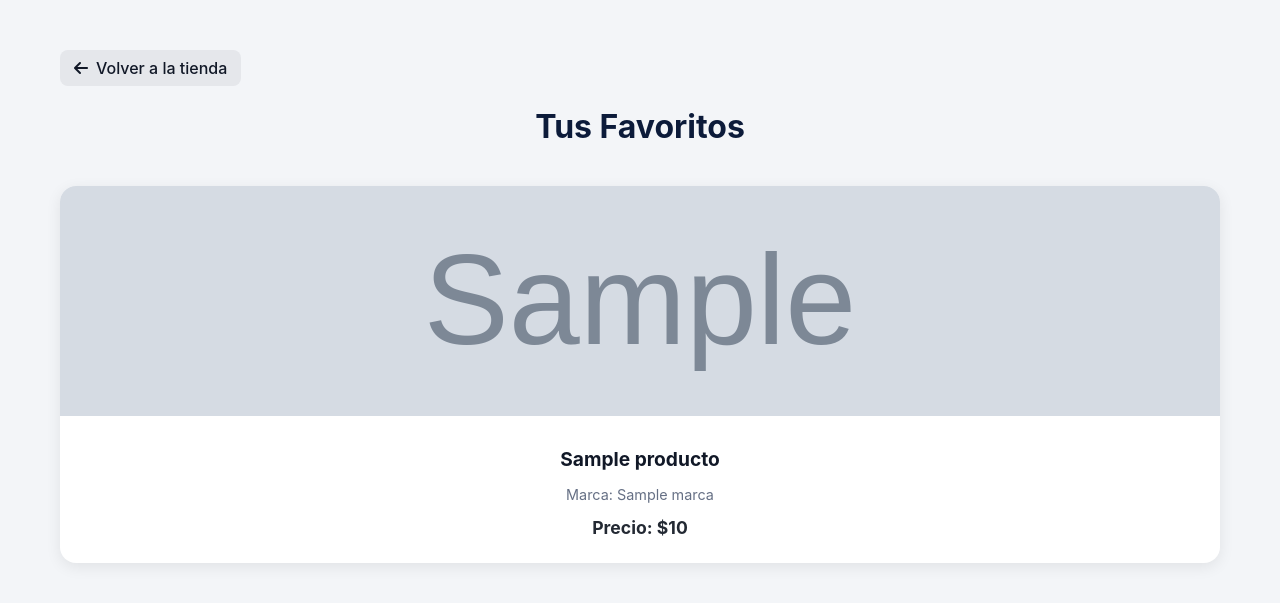
After one commit to Karl-Mitx/ProyectoPrograll2025, a Django app: template productos/templates/productos/favoritos.html in a window 1280 px wide. The commit adds this page. Shown: the top 603 px of the page. Run offline with Django 5.2, Linux system fonts and the light colour scheme; the template is opened without the code that fills it: most values are stand-ins (such as "Sample title", 1, 10 or a date in 2020); grey boxes marked "Sample" are stand-in pictures.

Commit message:
Mejora a favoritos

```diff
--- /dev/null
+++ b/productos/static/productos/favoritos.css
@@ -0,0 +1,123 @@
+.favoritos-container {
+  max-width: 1200px;
+  margin: 50px auto;
+  padding: 0 20px;
+}
+
+.titulo-favoritos {
+  text-align: center;
+  font-size: 2rem;
+  color: #0c1b3a;
+  margin-bottom: 40px;
+}
+
+.favoritos-grid {
+  display: grid;
+  grid-template-columns: repeat(auto-fit, minmax(260px, 1fr));
+  gap: 25px;
+}
+
+.favorito-card {
+  background: #fff;
+  border-radius: 16px;
+  box-shadow: 0 4px 15px rgba(0, 0, 0, 0.08);
+  overflow: hidden;
+  transition: transform 0.2s ease, box-shadow 0.2s ease;
+}
+
+.favorito-card:hover {
+  transform: translateY(-4px);
+  box-shadow: 0 6px 20px rgba(0, 0, 0, 0.12);
+}
+
+.favorito-img img {
+  width: 100%;
+  height: 230px;
+  object-fit: cover;
+}
+
+.favorito-info {
+  padding: 15px;
+  text-align: center;
+}
+
+.favorito-info h2 {
+  font-size: 1.2rem;
+  margin-bottom: 8px;
+  color: #111827;
+}
+
+.favorito-info .marca {
+  color: #667085;
+  font-size: 0.9rem;
+}
+
+.favorito-info .precio {
+  font-weight: bold;
+  color: #232933;
+    font-size: 1.1rem;
+    margin: 10px 0;
+
+}
+
+.btn-toggle-favorito {
+  background: #f43f5e;
+  border: none;
+  color: #fff;
+  font-weight: 500;
+  border-radius: 8px;
+  padding: 10px 16px;
+  cursor: pointer;
+  transition: background 0.2s ease;
+}
+
+.btn-toggle-favorito:hover {
+  background: #e11d48;
+}
+
+.favoritos-vacio {
+  text-align: center;
+  padding: 50px 0;
+}
+
+.btn-volver {
+  display: inline-block;
+  margin-top: 10px;
+  background: #2f6df6;
+  color: #fff;
+  text-decoration: none;
+  padding: 10px 18px;
+  border-radius: 8px;
+  transition: background 0.2s;
+}
+
+.btn-volver:hover {
+  background: #1e50c2;
+}
+
+.volver-container {
+  text-align: left;
+  margin-bottom: 20px;
+}
+
+.btn-volver-simple {
+  display: inline-flex;
+  align-items: center;
+  gap: 8px;
+  background: #e5e7eb;
+  color: #111827;
+  padding: 8px 14px;
+  border-radius: 8px;
+  text-decoration: none;
+  font-weight: 500;
+  transition: background 0.2s ease;
+}
+
+.btn-volver-simple:hover {
+  background: #d1d5db;
+}
+.btn-volver-simple svg {
+  width: 16px;
+  height: 16px;
+  fill: currentColor;
+}
--- /dev/null
+++ b/productos/templates/productos/favoritos.html
@@ -0,0 +1,40 @@
+{% load static %}
+<link rel="stylesheet" href="{% static 'productos/style.css' %}">
+<link rel="stylesheet" href="https://cdnjs.cloudflare.com/ajax/libs/font-awesome/6.5.0/css/all.min.css">
+
+{% block content %}
+<link rel="stylesheet" href="{% static 'productos/favoritos.css' %}">
+
+<div class="favoritos-container">
+
+  <div class="volver-container">
+    <a href="{% url 'lista_productos' %}" class="btn-volver-simple">
+      <i class="fa-solid fa-arrow-left"></i> Volver a la tienda
+    </a>
+  </div>
+
+  <h1 class="titulo-favoritos">Tus Favoritos</h1>
+
+  {% if favoritos %}
+    <div class="favoritos-grid">
+      {% for producto in favoritos %}
+        <div class="favorito-card">
+          <div class="favorito-img">
+            <img src="{{ producto.imagen.url }}" alt="{{ producto.nombre }}">
+          </div>
+          <div class="favorito-info">
+            <h2>{{ producto.nombre }}</h2>
+            <p class="marca">Marca: {{ producto.marca }}</p>
+            <p class="precio">Precio: ${{ producto.precio }}</p>
+          </div>
+        </div>
+      {% endfor %}
+    </div>
+  {% else %}
+    <div class="favoritos-vacio">
+      <p>No tienes productos favoritos aún 😢</p>
+      <a href="{% url 'lista_productos' %}" class="btn-volver">Ver productos</a>
+    </div>
+  {% endif %}
+</div>
+{% endblock %}
--- a/productos/templates/productos/lista.html
+++ b/productos/templates/productos/lista.html
@@ -38,6 +38,8 @@
 
 
         <button id="btnCart" class="pill eco">🛒 Carrito <span id="cartCount" class="cart-count">0</span></button>
+        <a href="{% url 'favoritos_lista' %}" class="pill">❤️ Favoritos</a>
+
     </div>
 
     <form class="toolbar" method="get" action=".">
--- a/productos/templates/productos/todos.html
+++ b/productos/templates/productos/todos.html
@@ -37,6 +37,8 @@
   {% endif %}
 
   <button id="btnCart" class="pill eco">🛒 Carrito <span id="cartCount" class="cart-count">0</span></button>
+  <a href="{% url 'favoritos_lista' %}" class="pill">❤️ Favoritos</a>
+
 </header>
 
 <main class="page">
--- a/productos/urls.py
+++ b/productos/urls.py
@@ -16,6 +16,9 @@ urlpatterns = [
     path('accounts/signup/', views_accounts.signup,   name='signup'),
     path('accounts/profile/', views_accounts.profile, name='profile'),
     path('productos/<int:producto_id>/toggle_favorito/', views.toggle_favorito, name='toggle_favorito'),
+    path('favoritos/', views.favoritos_lista, name='favoritos_lista'),
+    path('favoritos/toggle/<int:producto_id>/', views.toggle_favorito, name='toggle_favorito'),
+
 ]
 
 if settings.DEBUG:
```
Also changed, not shown: productos/views.py (+22 -0 lines), db.sqlite3.
